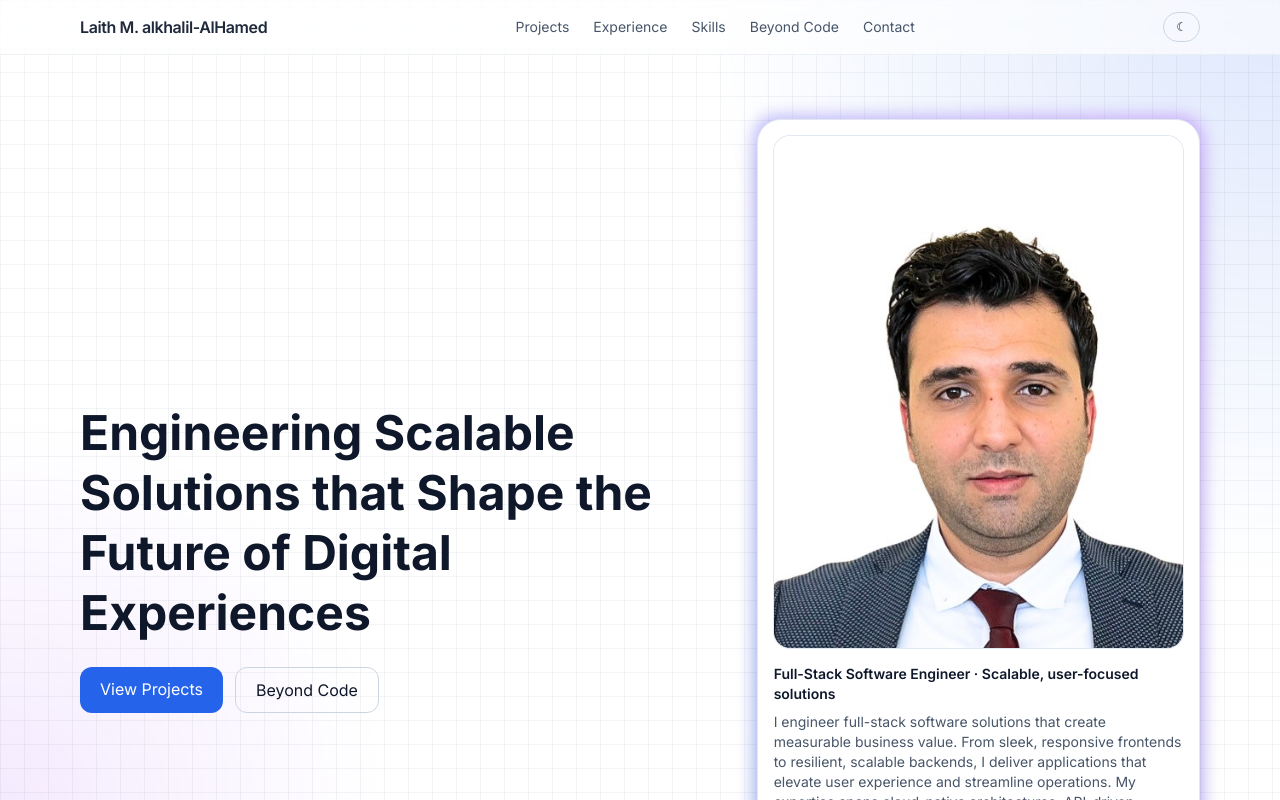
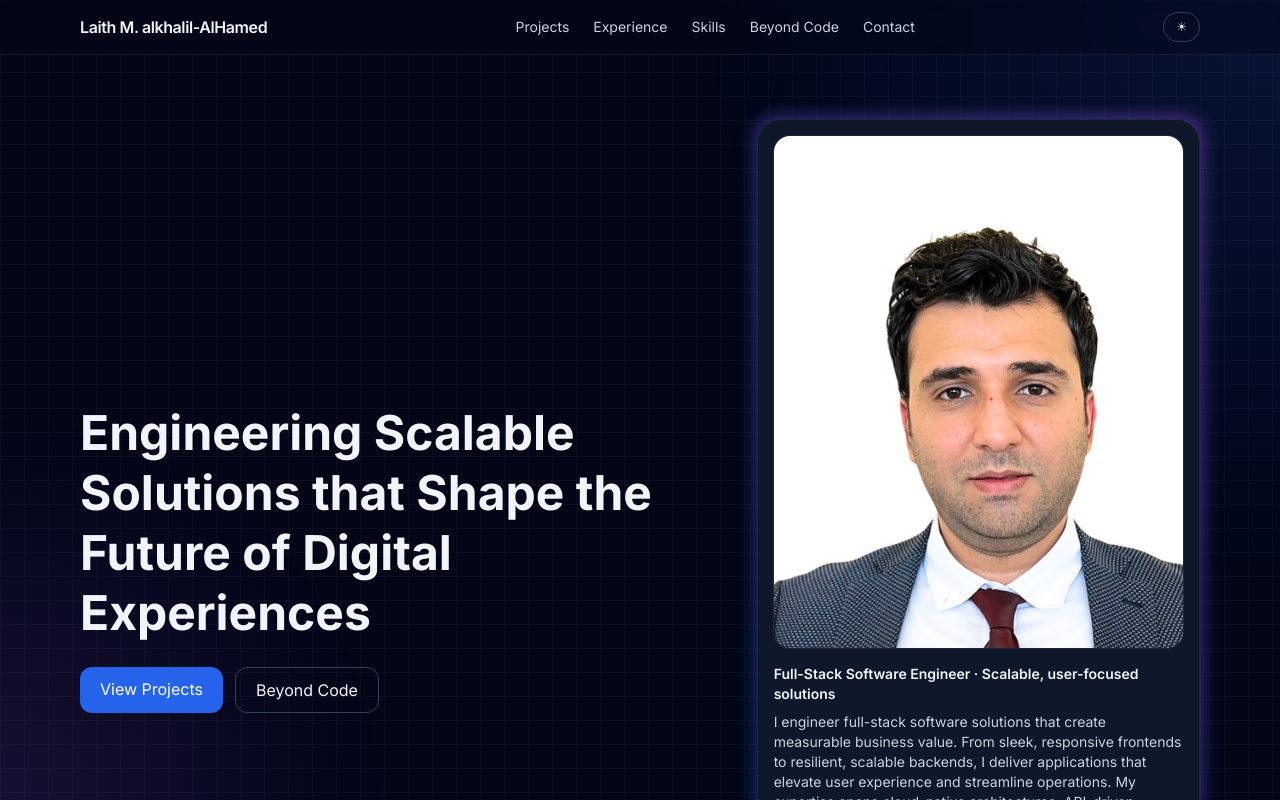
Before and after one commit to laithse1/laithse1.github.io, a Next.js app: page / in a window 1280 px wide. Shown: the top 800 px of the page. Built offline with nearby package versions, Linux system fonts and the light colour scheme.

Commit message:
Darkmode

```diff
--- a/src/app/globals.css
+++ b/src/app/globals.css
@@ -2,9 +2,7 @@
 @tailwind components;
 @tailwind utilities;
 
-:root {
-  color-scheme: dark light;   /* prefer dark first */
-}
+:root {color-scheme: dark light;   /* prefer dark first */}
 html { scroll-behavior: smooth; }
 
 /* hide horizontal scrollbar for the slider */
--- a/src/components/Header.tsx
+++ b/src/components/Header.tsx
@@ -2,34 +2,43 @@
 import { useEffect, useState } from 'react'
 
 export default function Header() {
-  const [dark, setDark] = useState(false)
+  const [dark, setDark] = useState(true) // default = dark
+
   useEffect(() => {
-    const saved = localStorage.getItem('theme')
-    const prefers = window.matchMedia('(prefers-color-scheme: dark)').matches
-    const isDark = saved ? saved === 'dark' : prefers
-    setDark(isDark)
-    document.documentElement.classList.toggle('dark', isDark)
+    try {
+      const saved = localStorage.getItem('theme')
+      const isDark = saved ? saved === 'dark' : true // prefer dark by default
+      document.documentElement.classList.toggle('dark', isDark)
+      setDark(isDark)
+    } catch {}
   }, [])
+
   const toggle = () => {
-    const target = !dark
-    setDark(target)
-    document.documentElement.classList.toggle('dark', target)
-    localStorage.setItem('theme', target ? 'dark' : 'light')
+    const next = !dark
+    setDark(next)
+    document.documentElement.classList.toggle('dark', next)
+    localStorage.setItem('theme', next ? 'dark' : 'light')
   }
+
   return (
     <header className="sticky top-0 z-50 backdrop-blur border-b border-slate-200/60 dark:border-slate-800/60 bg-white/65 dark:bg-slate-950/50">
       <div className="max-w-6xl mx-auto px-4 py-3 flex items-center justify-between">
-        <a href="#" className="font-semibold tracking-tight text-slate-800 dark:text-slate-100">Laith M. alkhalil-AlHamed<span className="text-brand"></span></a>
+        <a href="#" className="font-semibold tracking-tight text-slate-800 dark:text-slate-100">
+          Laith M. alkhalil-AlHamed<span className="text-brand"></span>
+        </a>
         <nav className="hidden md:flex gap-6 text-sm text-slate-600 dark:text-slate-300">
           <a href="#projects" className="hover:text-brand">Projects</a>
           <a href="#experience" className="hover:text-brand">Experience</a>
           <a href="#skills" className="hover:text-brand">Skills</a>
           <a href="#beyond" className="hover:text-brand">Beyond Code</a>
           <a href="#contact" className="hover:text-brand">Contact</a>
-          {/*<a href="/resume.pdf" className="hover:text-brand" target="_blank" rel="noopener">Resume</a>*/}
         </nav>
-        <button onClick={toggle}
-          className="text-xs px-3 py-1.5 rounded-full border border-slate-300 dark:border-slate-700 hover:border-brand/60">
+        <button
+          onClick={toggle}
+          className="text-xs px-3 py-1.5 rounded-full border border-slate-300 dark:border-slate-700 hover:border-brand/60"
+          aria-label="Toggle theme"
+          title="Toggle theme"
+        >
           {dark ? '☀︎' : '☾'}
         </button>
       </div>
```
Also changed, not shown: src/app/layout.tsx (+3 -8 lines).
